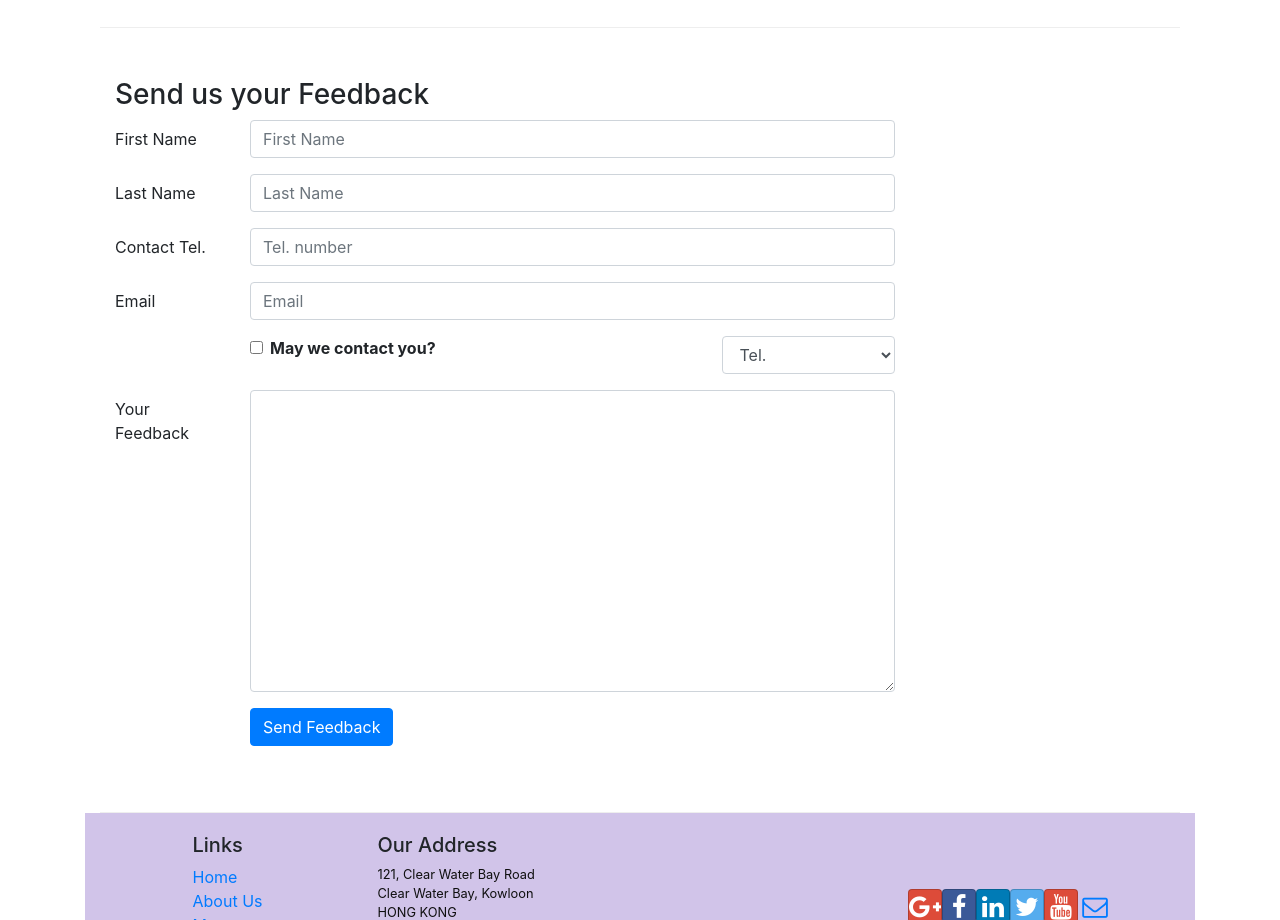
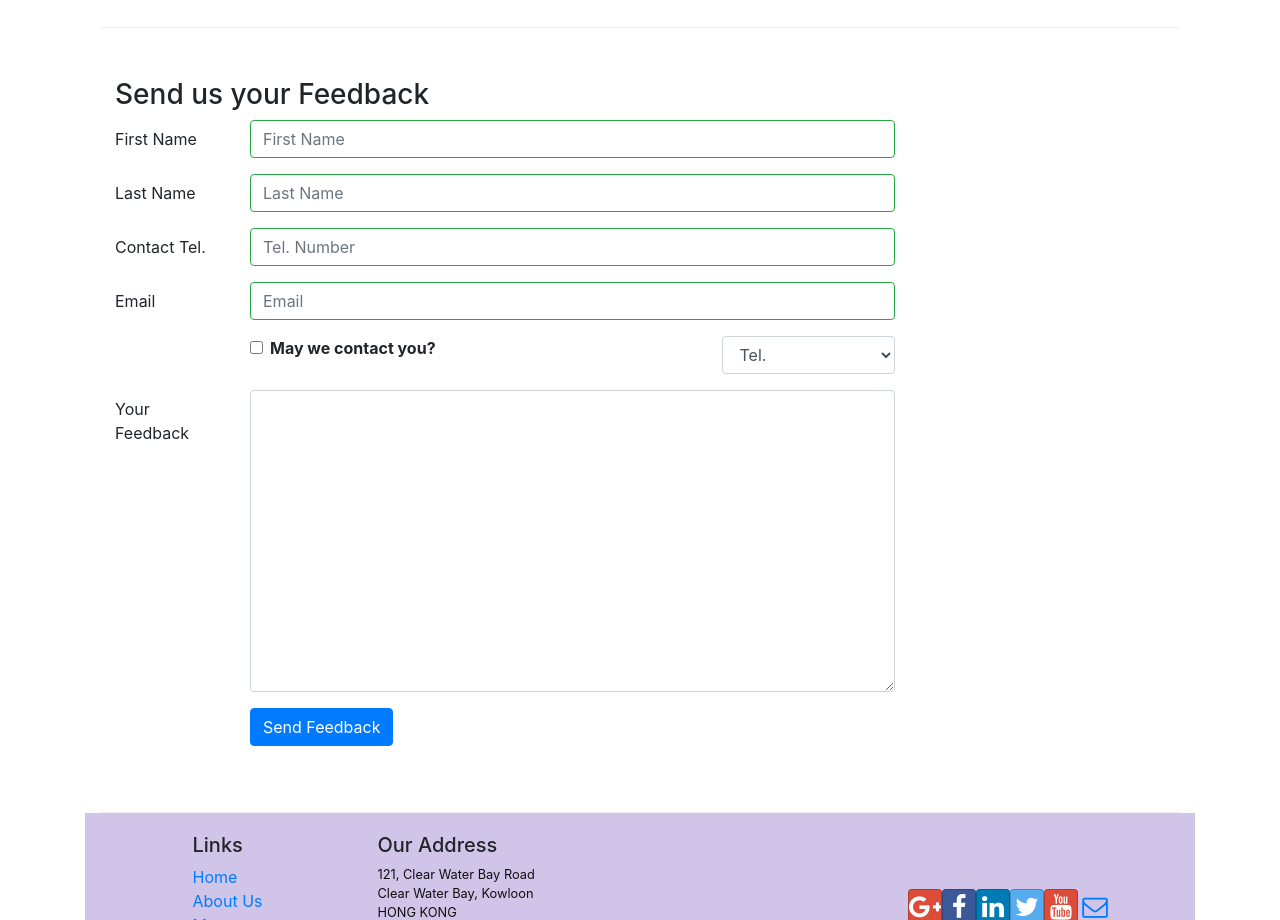
Before and after one commit to ldilov/react-assignment-confusion, a React (Create React App) app: page /contactus in a window 1280 px wide. Shown: the part 900-1820 px from the top of the page. Built offline with nearby package versions, Linux system fonts and the light colour scheme.

Commit message:
Controlled Form Validation

```diff
--- a/src/components/ContactComponent.js
+++ b/src/components/ContactComponent.js
@@ -1,8 +1,5 @@
 import React, { Component } from 'react';
-import {
-  Breadcrumb, BreadcrumbItem,
-  Button, Form, FormGroup, Label, Input, Col
-} from 'reactstrap';
+import { Breadcrumb, BreadcrumbItem, Button, Form, FormGroup, Label, Input, Col, Row, FormFeedback } from 'reactstrap';
 import Link from 'react-router-dom/Link';
 
 class Contact extends Component {
@@ -16,13 +13,52 @@ class Contact extends Component {
       email: '',
       agree: false,
       contactType: 'Tel.',
-      message: ''
+      message: '',
+      touched: {
+        firstname: false,
+        lastname: false,
+        telnum: false,
+        email: false
+      }
+    };
+    this.handleSubmit = this.handleSubmit.bind(this);
+    this.handleInputChange = this.handleInputChange.bind(this);
+    this.handleBlur = this.handleBlur.bind(this);
+  }
+
+  validate(firstname, lastname, telnum, email) {
+    const errors = {
+      firstname: '',
+      lastname: '',
+      telnum: '',
+      email: ''
     };
 
-    this.handleInputChange = this.handleInputChange.bind(this);
-    this.handleSubmit = this.handleSubmit.bind(this);
+    if (this.state.touched.firstname && firstname.length < 3)
+      errors.firstname = 'First Name should be >= 3 characters';
+    else if (this.state.touched.firstname && firstname.length > 10)
+      errors.firstname = 'First Name should be <= 10 characters';
 
+    if (this.state.touched.lastname && lastname.length < 3)
+      errors.lastname = 'Last Name should be >= 3 characters';
+    else if (this.state.touched.lastname && lastname.length > 10)
+      errors.lastname = 'Last Name should be <= 10 characters';
+
+    const reg = /^\d+$/;
+    if (this.state.touched.telnum && !reg.test(telnum))
+      errors.telnum = 'Tel. Number should contain only numbers';
+
+    if (this.state.touched.email && email.split('').filter(x => x === '@').length !== 1)
+      errors.email = 'Email should contain a @';
+
+    return errors;
   }
+
+  handleBlur = (field) => (evt) => {
+    this.setState({
+      touched: {...this.state.touched, [field]: true}
+    });
+  };
 
   handleInputChange(event) {
     const target = event.target;
@@ -41,6 +77,8 @@ class Contact extends Component {
   }
 
   render() {
+    const errors = this.validate(this.state.firstname, this.state.lastname, this.state.telnum, this.state.email);
+
     return (
         <div className="container">
           <div className="row">
@@ -86,75 +124,91 @@ class Contact extends Component {
               <h3>Send us your Feedback</h3>
             </div>
             <div className="col-12 col-md-9">
-              <Form onSubmit={this.handleSubmit}>
+              <Form onSubmit={ this.handleSubmit }>
                 <FormGroup row>
-                  <Label htmlFor="firstname" md={2}>First Name</Label>
-                  <Col md={10}>
+                  <Label htmlFor="firstname" md={ 2 }>First Name</Label>
+                  <Col md={ 10 }>
                     <Input type="text" id="firstname" name="firstname"
                            placeholder="First Name"
-                           value={this.state.firstname}
-                           onChange={this.handleInputChange} />
+                           value={ this.state.firstname }
+                           valid={ errors.firstname === '' }
+                           invalid={ errors.firstname !== '' }
+                           onBlur={ this.handleBlur('firstname') }
+                           onChange={ this.handleInputChange }/>
+                    <FormFeedback>{ errors.firstname }</FormFeedback>
                   </Col>
                 </FormGroup>
                 <FormGroup row>
-                  <Label htmlFor="lastname" md={2}>Last Name</Label>
-                  <Col md={10}>
+                  <Label htmlFor="lastname" md={ 2 }>Last Name</Label>
+                  <Col md={ 10 }>
                     <Input type="text" id="lastname" name="lastname"
                            placeholder="Last Name"
-                           value={this.state.lastname}
-                           onChange={this.handleInputChange} />
+                           value={ this.state.lastname }
+                           valid={ errors.lastname === '' }
+                           invalid={ errors.lastname !== '' }
+                           onBlur={ this.handleBlur('lastname') }
+                           onChange={ this.handleInputChange }/>
+                    <FormFeedback>{ errors.lastname }</FormFeedback>
                   </Col>
                 </FormGroup>
                 <FormGroup row>
-                  <Label htmlFor="telnum" md={2}>Contact Tel.</Label>
-                  <Col md={10}>
+                  <Label htmlFor="telnum" md={ 2 }>Contact Tel.</Label>
+                  <Col md={ 10 }>
                     <Input type="tel" id="telnum" name="telnum"
-                           placeholder="Tel. number"
-                           value={this.state.telnum}
-                           onChange={this.handleInputChange} />
+                           placeholder="Tel. Number"
+                           value={ this.state.telnum }
+                           valid={ errors.telnum === '' }
+                           invalid={ errors.telnum !== '' }
+                           onBlur={ this.handleBlur('telnum') }
+                           onChange={ this.handleInputChange }/>
+                    <FormFeedback>{ errors.telnum }</FormFeedback>
                   </Col>
                 </FormGroup>
                 <FormGroup row>
-                  <Label htmlFor="email" md={2}>Email</Label>
-                  <Col md={10}>
+                  <Label htmlFor="email" md={ 2 }>Email</Label>
+                  <Col md={ 10 }>
                     <Input type="email" id="email" name="email"
                            placeholder="Email"
-                           value={this.state.email}
-                           onChange={this.handleInputChange} />
+                           value={ this.state.email }
+                           valid={ errors.email === '' }
+                           invalid={ errors.email !== '' }
+                           onBlur={ this.handleBlur('email') }
+                           onChange={ this.handleInputChange }/>
+                    <FormFeedback>{ errors.email }</FormFeedback>
                   </Col>
                 </FormGroup>
                 <FormGroup row>
-                  <Col md={{size: 6, offset: 2}}>
+                  <Col md={ {size: 6, offset: 2} }>
                     <FormGroup check>
                       <Label check>
                         <Input type="checkbox"
                                name="agree"
-                               checked={this.state.agree}
-                               onChange={this.handleInputChange} /> {' '}
+                               checked={ this.state.agree }
+                               onChange={ this.handleInputChange }/> { ' ' }
                         <strong>May we contact you?</strong>
                       </Label>
                     </FormGroup>
                   </Col>
-                  <Col md={{size: 3, offset: 1}}>
+                  <Col md={ {size: 3, offset: 1} }>
                     <Input type="select" name="contactType"
-                           value={this.state.contactType}
-                           onChange={this.handleInputChange}>
+                           value={ this.state.contactType }
+                           onChange={ this.handleInputChange }>
                       <option>Tel.</option>
                       <option>Email</option>
                     </Input>
                   </Col>
                 </FormGroup>
                 <FormGroup row>
-                  <Label htmlFor="message" md={2}>Your Feedback</Label>
-                  <Col md={10}>
+                  <Label htmlFor="message" md={ 2 }>Your Feedback</Label>
+                  <Col md={ 10 }>
                     <Input type="textarea" id="message" name="message"
                            rows="12"
-                           value={this.state.message}
-                           onChange={this.handleInputChange}></Input>
+                           value={ this.state.message }
+                           onChange={ this.handleInputChange }></Input>
                   </Col>
                 </FormGroup>
                 <FormGroup row>
-                  <Col md={{size: 10, offset: 2}}>
+                  <Col md={ {size: 10, offset: 2} }>
                     <Button type="submit" color="primary">
                       Send Feedback
                     </Button>
```
